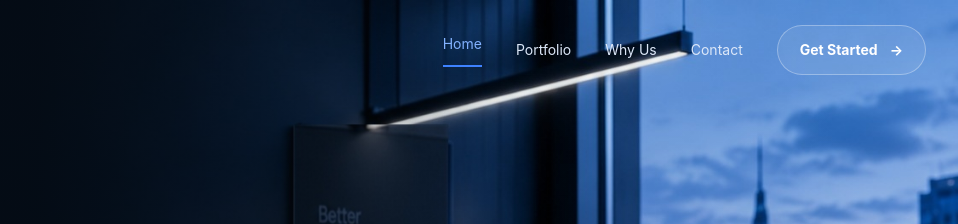
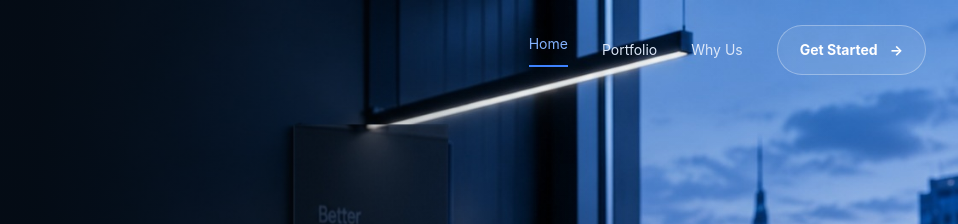
Before and after one commit to RaghavO222/devstylz, a plain HTML site: page index.html in a window 1280 px wide. Shown: the top 224 px of the page, 322-1280 px from the left. Drawn offline with Linux system fonts and the light colour scheme.

Commit message:
Update index.html

```diff
--- a/index.html
+++ b/index.html
@@ -17,7 +17,7 @@
   <nav class="wrap nav hero-anim-nav hero-d0" aria-label="Main navigation">
     <a class="brand" href="#home" aria-label="DevStylz home"><img src="assets/devstylz-ds-logo.png" alt="DS logo"><span>DevStylz</span></a>
     <button class="menu" id="menu" aria-expanded="false" aria-label="Toggle menu">☰</button>
-    <div class="navlinks" id="navlinks"><a class="active" href="#home">Home</a><a href="portfolio.html">Portfolio</a><a href="#why-us">Why Us</a><a href="#contact">Contact</a><a class="btn btn-glass" href="#contact">Get Started <span>→</span></a></div>
+    <div class="navlinks" id="navlinks"><a class="active" href="#home">Home</a><a href="portfolio.html">Portfolio</a><a href="#why-us">Why Us</a><a class="btn btn-glass" href="#contact">Get Started <span>→</span></a></div>
   </nav>
   <div class="wrap hero-content"><div class="hero-copy"><div class="eyebrow hero-anim hero-d1">Software <span>•</span> AI <span>•</span> Automation</div><h1 class="hero-anim hero-d2">Engineering<br><em>Smarter Businesses.</em></h1><p class="hero-anim hero-d3">We build custom software, dashboards, ERP systems and AI-powered automation to help businesses work smarter, move faster and grow bigger.</p><div class="hero-actions hero-anim hero-d4"><a class="btn btn-blue" href="#contact">Start Your Project <span>→</span></a><a class="btn btn-text" href="#services">Explore Our Services <span>→</span></a></div><div class="stats hero-anim hero-d5"><div class="stat"><strong>Custom</strong><span>Built for your needs</span></div><div class="stat"><strong>Modern</strong><span>Technology stack</span></div><div class="stat"><strong>AI+</strong><span>Automation ready</span></div></div></div></div>
   <a class="scroll-cue hero-anim hero-d6" href="#services">Discover DevStylz</a>
```
